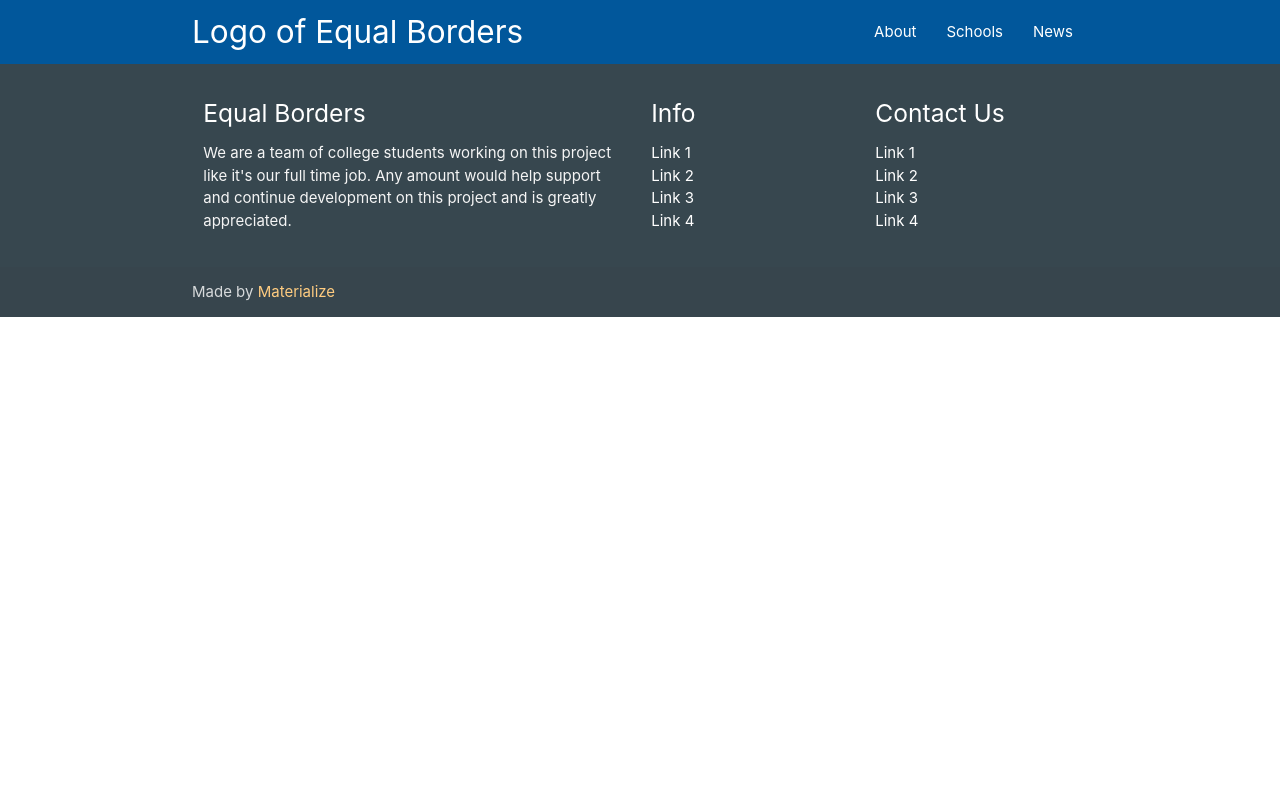
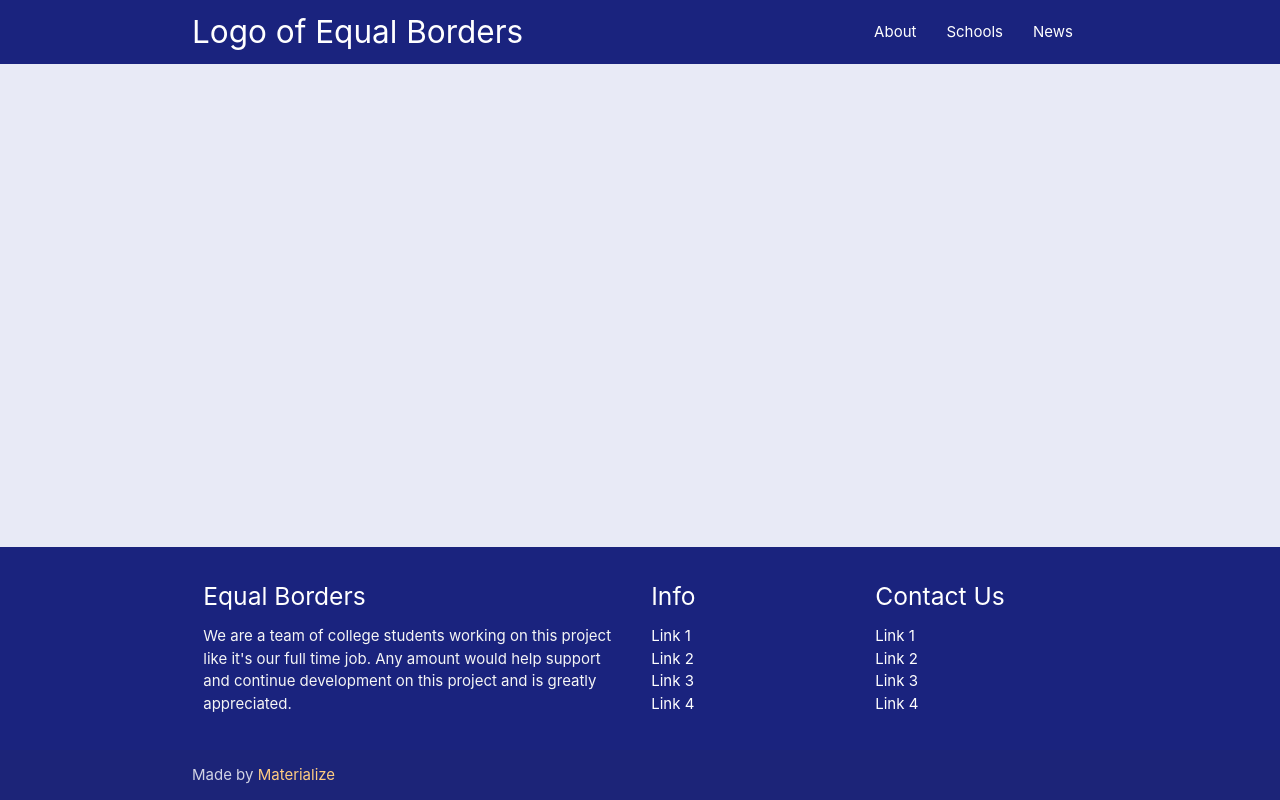
Before and after one commit to griff16/EqualBorders, a Django app: template templates/summaryDashboard/base.html in a window 1280 px wide. Run offline with Django 3.2, Linux system fonts and the light colour scheme; the template is opened without the code that fills it, so the values that code supplies are empty; some libraries are stand-ins or nearby versions.

Commit message:
changed to sticky fotter and partial of card height issue. but card height issue is still not completey fixed

```diff
--- a/static/css/base.css
+++ b/static/css/base.css
@@ -1,10 +1,25 @@
+/* card */
 .card {
-    height: 377px; /* Your height here */
-    overflow: hidden;
+  height: 60vh;
+  overflow: hidden;
+  flex: 1 0 auto;
 }
 
 .scroll-card {
-    overflow-y: scroll;
-    height: 377px;
-    padding: 1rem
+  overflow-y: scroll;
+  height: 100%;
+  padding: 1rem;
 }
+/* End Card*/
+
+/* sticky footer starts */
+body {
+  display: flex;
+  min-height: 100vh;
+  flex-direction: column;
+}
+
+main {
+  flex: 1 0 auto;
+}
+/* End sticky footer */
--- a/templates/summaryDashboard/base.html
+++ b/templates/summaryDashboard/base.html
@@ -22,7 +22,7 @@
 
 <body>
 
-    <nav class="light-blue darken-4" role="navigation">
+    <nav class="indigo darken-4" role="navigation">
         <div class="nav-wrapper container">
             <a id="logo-container" href="#" class="brand-logo">Logo of Equal Borders</a>
             <ul class="right hide-on-med-and-down">
@@ -41,10 +41,12 @@
         </div>
     </nav>
 
-    {% block content %}
-    {% endblock%}
+    <main class="indigo lighten-5">
+        {% block content %}
+        {% endblock%}
+    </main>
 
-    <footer class="page-footer blue-grey darken-3">
+    <footer class="page-footer  indigo darken-4">
         <div class="container">
             <div class="row">
                 <div class="col l6 s12">
```
Also changed, not shown: templates/summaryDashboard/summaryDashboard.html (+11 -3 lines).
